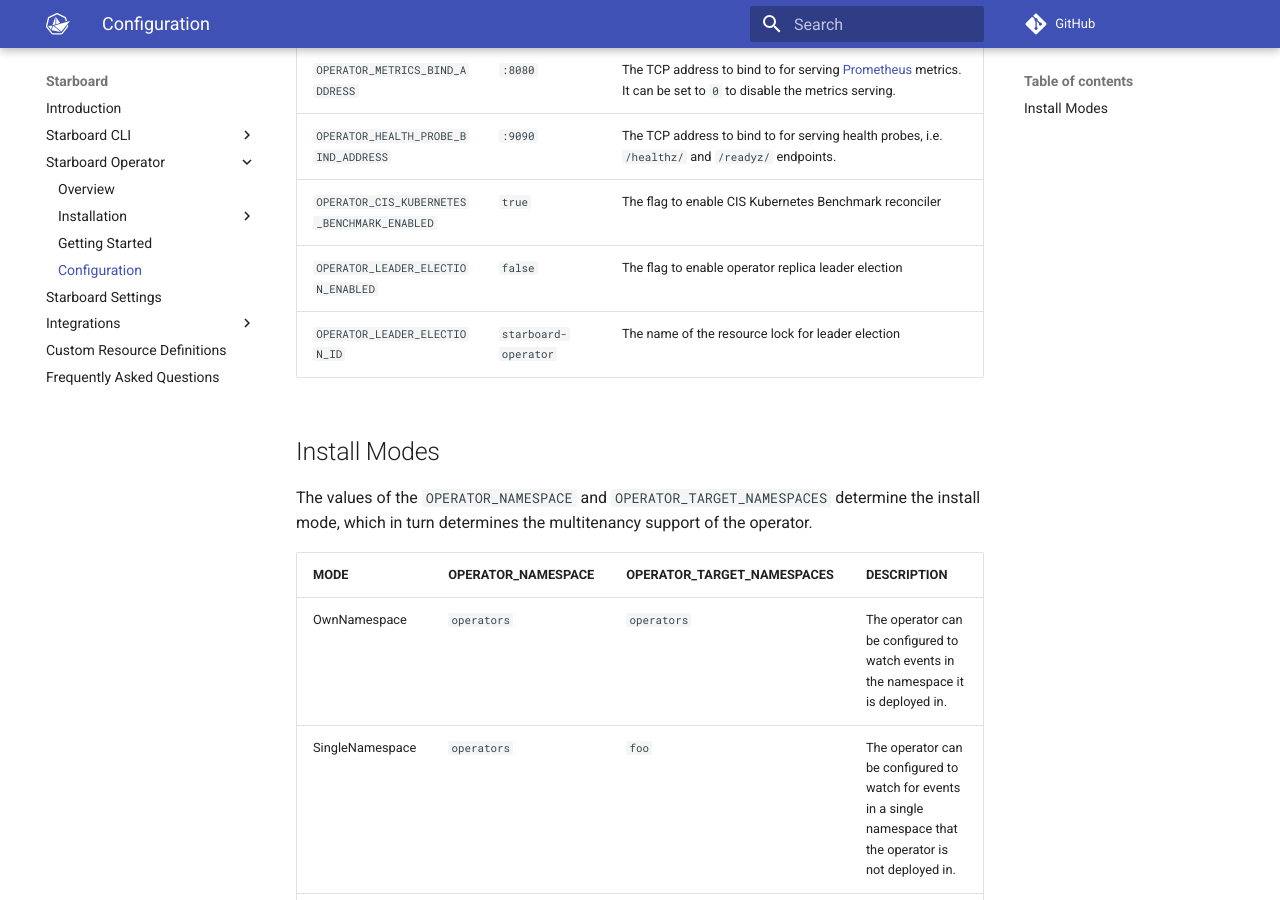
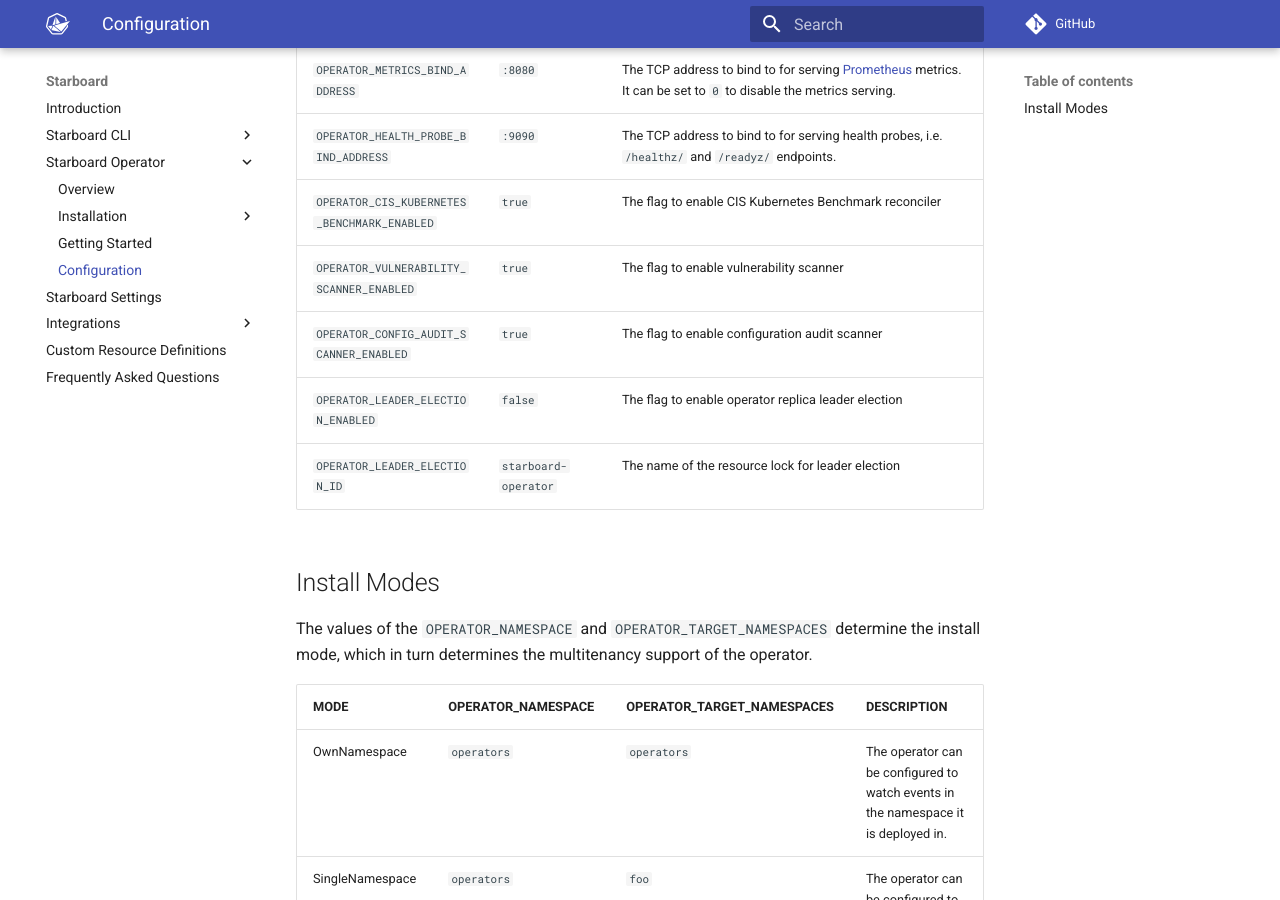
Before and after one commit to aquasecurity/starboard, an MkDocs documentation site: the page built from docs/operator/configuration.md, in a window 1280 px wide and 900 px high, scrolled down 681 px. Built offline with MkDocs 1.6.1 and Material for MkDocs 9.7.7, drawn with Linux system fonts in a browser that asks for light colours; comment, search, counter and statistics services are not loaded; the version menu is left out.

Commit message:
feat(operator): Add config to enable/disable scanners
Signed-off-by: Daniel Pacak <pacak.daniel@gmail.com>

```diff
--- a/deploy/static/06-starboard-operator.deployment.yaml
+++ b/deploy/static/06-starboard-operator.deployment.yaml
@@ -52,6 +52,10 @@ spec:
               value: ":9090"
             - name: OPERATOR_CIS_KUBERNETES_BENCHMARK_ENABLED
               value: "true"
+            - name: OPERATOR_VULNERABILITY_SCANNER_ENABLED
+              value: "true"
+            - name: OPERATOR_CONFIG_AUDIT_SCANNER_ENABLED
+              value: "true"
           ports:
             - name: metrics
               containerPort: 8080
--- a/docs/operator/configuration.md
+++ b/docs/operator/configuration.md
@@ -12,6 +12,8 @@ Configuration of the operator's pod is done via environment variables at startup
 | `OPERATOR_METRICS_BIND_ADDRESS`             | `:8080`                | The TCP address to bind to for serving [Prometheus][prometheus] metrics. It can be set to `0` to disable the metrics serving. |
 | `OPERATOR_HEALTH_PROBE_BIND_ADDRESS`        | `:9090`                | The TCP address to bind to for serving health probes, i.e. `/healthz/` and `/readyz/` endpoints. |
 | `OPERATOR_CIS_KUBERNETES_BENCHMARK_ENABLED` | `true`                 | The flag to enable CIS Kubernetes Benchmark reconciler |
+| `OPERATOR_VULNERABILITY_SCANNER_ENABLED`    | `true`                 | The flag to enable vulnerability scanner |
+| `OPERATOR_CONFIG_AUDIT_SCANNER_ENABLED`     | `true`                 | The flag to enable configuration audit scanner |
 | `OPERATOR_LEADER_ELECTION_ENABLED`          | `false`                | The flag to enable operator replica leader election |
 | `OPERATOR_LEADER_ELECTION_ID`               | `starboard-operator`   | The name of the resource lock for leader election |
 
```
Also changed, not shown: CONTRIBUTING.md (+3 -0 lines), 3 other files.
